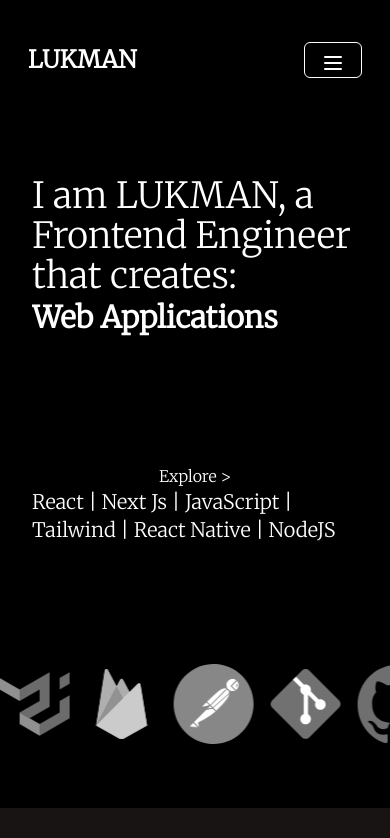
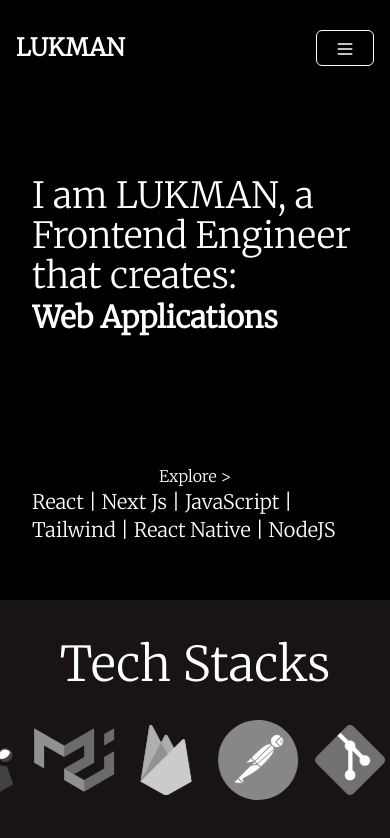
Before and after one commit to Lukman10a/lukmanportfolio, a Next.js app: page / in a window 390 px wide. Shown: the top 838 px of the page. Built offline with nearby package versions, Linux system fonts and the light colour scheme.

Commit message:
update nav

```diff
--- a/src/components/hero.tsx
+++ b/src/components/hero.tsx
@@ -3,7 +3,7 @@
 import { TextLoop } from "./ui/animated/textLoop";
 import { PartnersSlider } from "./partnerSlider";
 import react from "../../public/assets/svg/react.svg";
-// import nextjs from "../../public/assets/svg/nextjs.svg";
+import nextjs from "../../public/assets/svg/nextjs.svg";
 import nodejs from "../../public/assets/svg/nodejs.svg";
 import expo from "../../public/assets/svg/expo.svg";
 import firebase from "../../public/assets/svg/firebase.svg";
@@ -19,7 +19,7 @@
 export default function Hero() {
   const partners = [
     react,
-    // nextjs,
+    nextjs,
     tailwind,
     javascript,
     typescript,
@@ -66,9 +66,9 @@
           </p>
         </div>
       </div>
-      <div className="mx-auto py-10 overflow-hidden bg-black">
+      <div className="mx-auto py-10 overflow-hidden bg-[#181414] space-y-6">
+        <p className="text-center text-5xl text-white">Tech Stacks</p>
         <PartnersSlider images={partners} grayscale />
-        {/* <PartnersSlider images={partners} reverse /> */}
       </div>
     </>
   );
--- a/src/components/navBar/index.tsx
+++ b/src/components/navBar/index.tsx
@@ -70,7 +70,7 @@
 
   return (
     <nav className="relative z-50 font-inter" id="scrollable">
-      <nav className="supports-[backdrop-filter]:bg-main-yellow/60 fixed top-0 w-full p-7 backdrop-blur-md">
+      <nav className="supports-[backdrop-filter]:bg-main-yellow/60 fixed top-0 w-full p-7 sm:p-4 backdrop-blur-md">
         <div className="container flex h-16 items-center justify-between">
           {/* Logo */}
           <div className="flex items-center gap-6">
@@ -115,7 +115,7 @@
                 variant="outline"
                 className="border-white sm:block hidden bg-transparent"
               >
-                <Menu className="h-6 w-6 text-white" />
+                <Menu className="h-5 w-6  text-white" />
                 <span className="sr-only">Toggle menu</span>
               </Button>
             </SheetTrigger>
```
